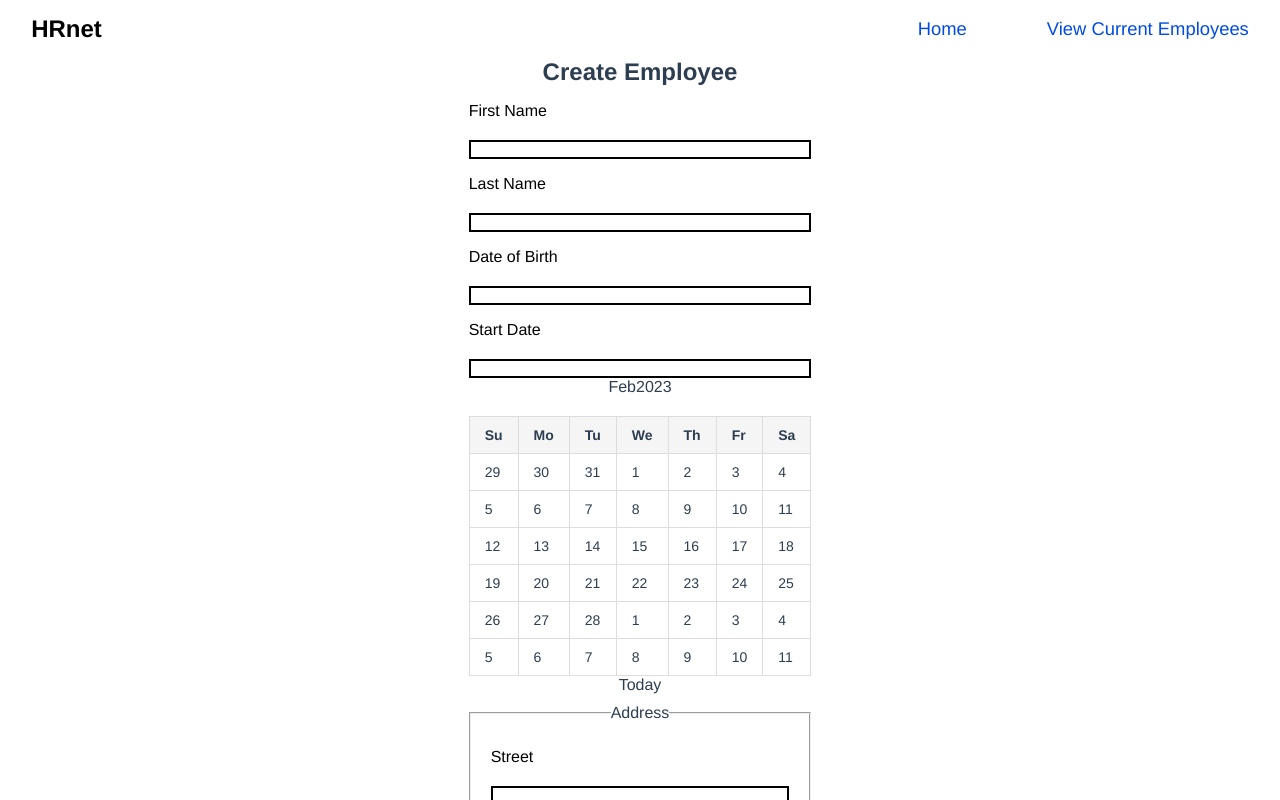
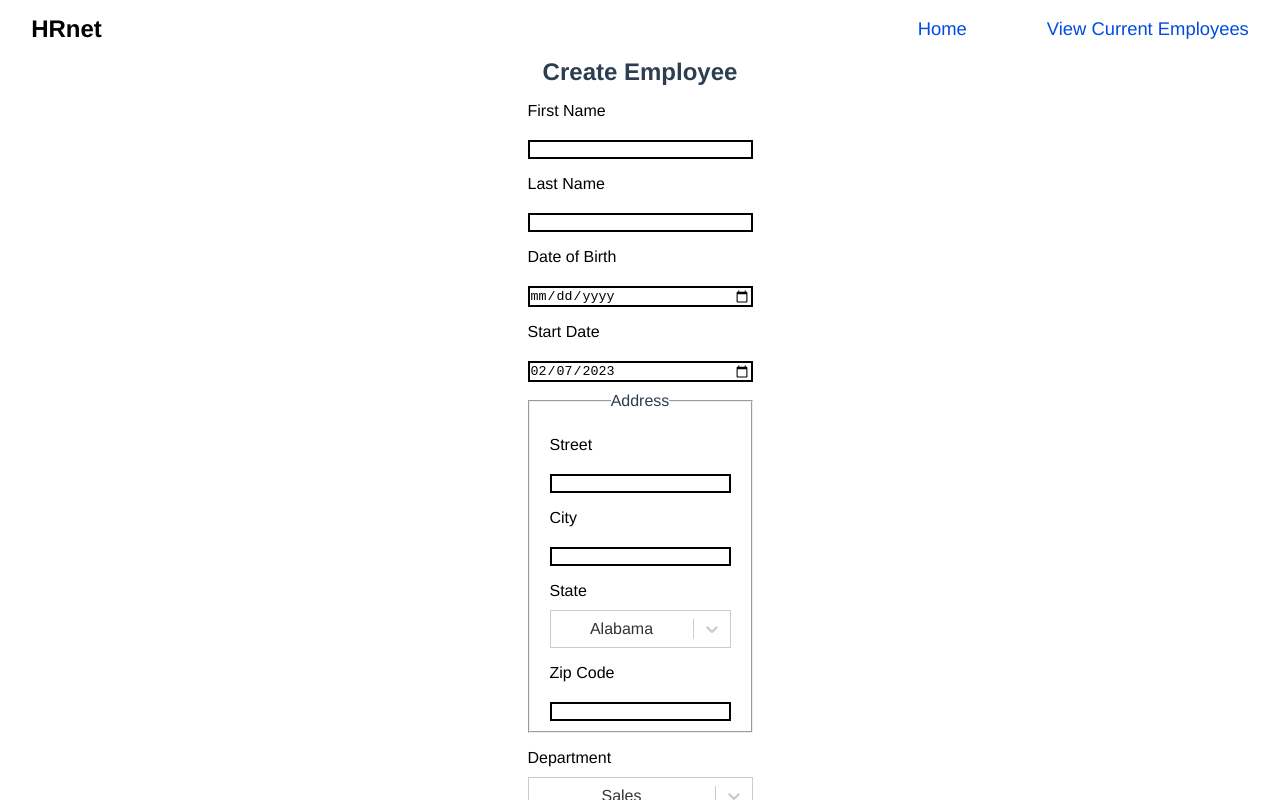
Before and after one commit to matohoundev/HRnet, a React (Create React App) app: page / in a window 1280 px wide. Shown: the top 800 px of the page. Built offline with nearby package versions, Linux system fonts and the light colour scheme.

Commit message:
add date picker

```diff
--- a/package.json
+++ b/package.json
@@ -9,7 +9,6 @@
     "@testing-library/user-event": "^13.5.0",
     "moment": "^2.29.4",
     "node-sass": "^8.0.0",
-    "rc-calendar": "^9.15.11",
     "react": "^18.2.0",
     "react-dom": "^18.2.0",
     "react-redux": "^8.0.5",
--- a/src/pages/home/Main.js
+++ b/src/pages/home/Main.js
@@ -3,25 +3,25 @@ import { useDispatch } from "react-redux";
 import { states } from "../../data/states";
 import { addEmployee } from "../../redux/actions/employeeActions";
 import Select from "react-select";
-import Calendar from "rc-calendar";
-import Moment from "moment";
 
 const Main = () => {
   const dispatch = useDispatch();
+  const dateOfDay = new Date().toISOString().slice(0, 10);
   const [firstName, setFirstName] = useState("");
   const [lastName, setLastName] = useState("");
   const [dateOfBirth, setDateOfBirth] = useState("");
-  const [startDate, setStartDate] = useState(Moment());
-  const [showTime, setShowTime] = useState(false);
+  const [startDate, setStartDate] = useState(dateOfDay);
   const [street, setStreet] = useState("");
   const [city, setCity] = useState("");
   const [state, setState] = useState(states[0].name);
   const [zipCode, setZipCode] = useState("");
   const [department, setDepartment] = useState("Sales");
+
   const optionsForStates = states.map((state) => ({
     value: state.name,
     label: state.name,
   }));
+
   const optionsForDepartment = [
     { value: "Sales", label: "Sales" },
     { value: "Marketing", label: "Marketing" },
@@ -75,19 +75,18 @@ const Main = () => {
 
           <label htmlFor="date-of-birth">Date of Birth</label>
           <input
-            type="text"
+            type="date"
             id="date-of-birth"
+            value={dateOfBirth}
             onChange={(e) => setDateOfBirth(e.target.value)}
           />
 
           <label htmlFor="start-date">Start Date</label>
-          <Calendar
-            CalendarMixinWrapper={startDate}
-            showDateInput={state.showTime}
-            onChange={(value) => {
-              setShowTime(!showTime);
-              setStartDate(value.toISOString());
-            }}
+          <input
+            type="date"
+            id="start-date"
+            value={startDate}
+            onChange={(e) => setStartDate(e.target.value)}
           />
 
           <fieldset className="address">
```
Also changed, not shown: 1 other file (tests, documents, lock files or other folders).
